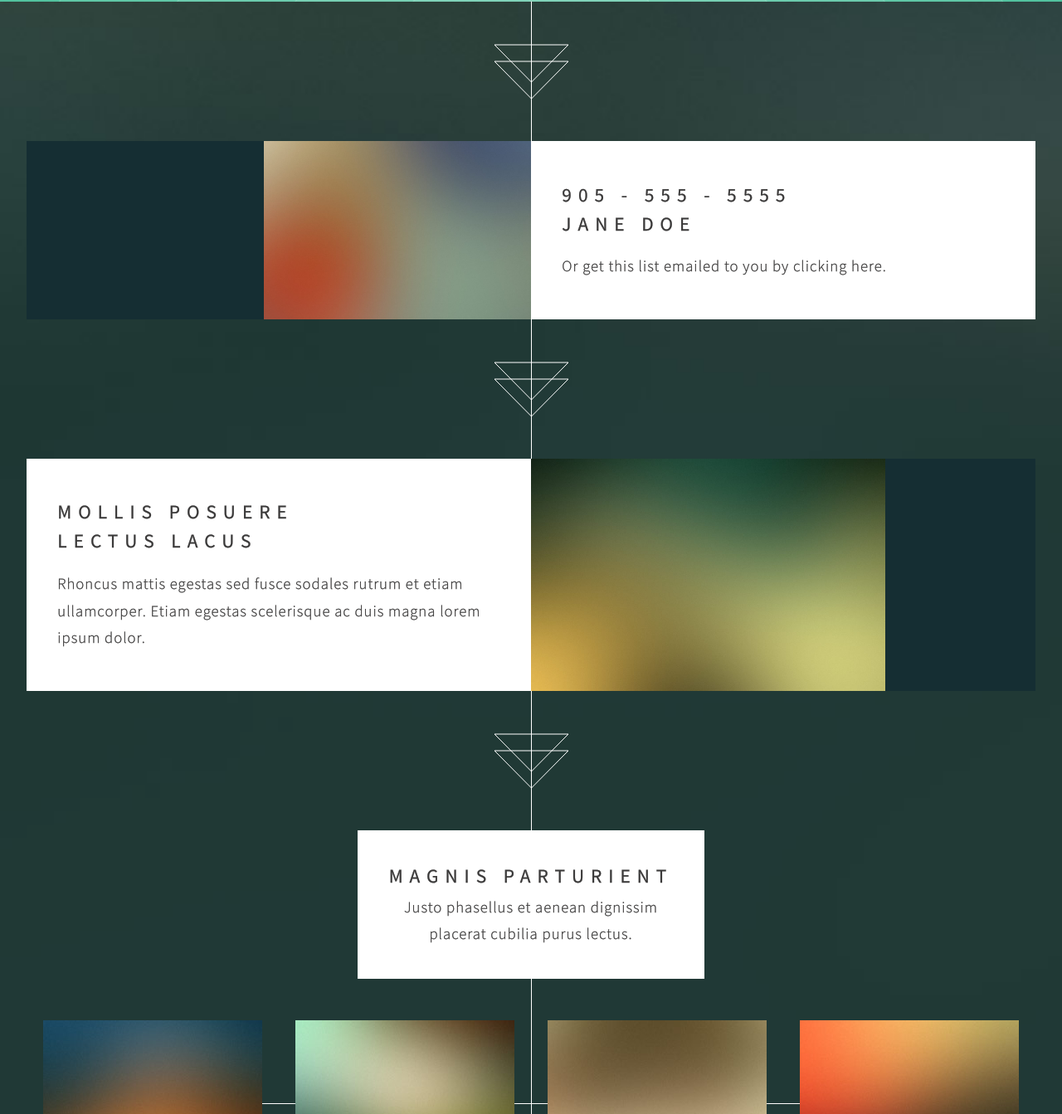
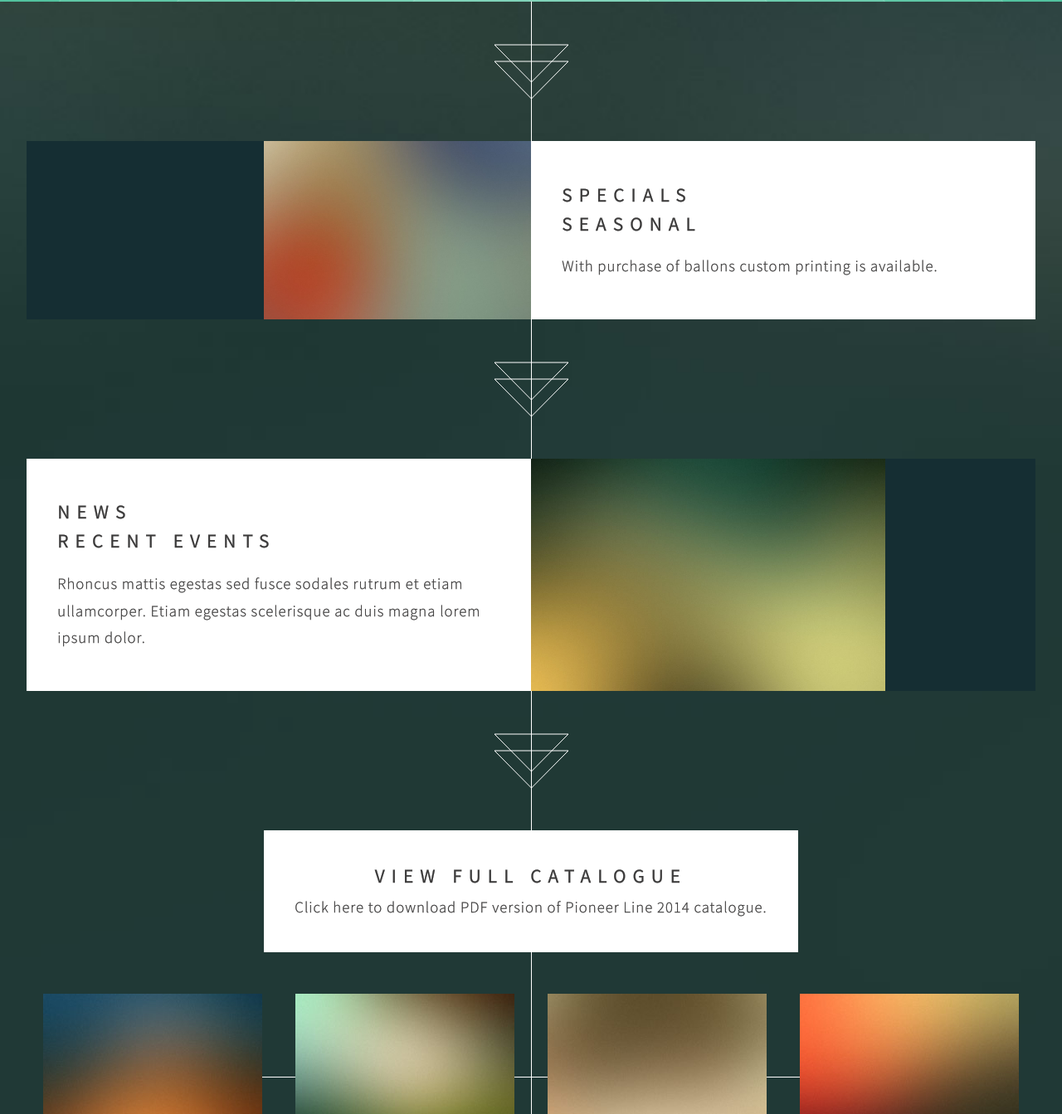
Before and after one commit to DeBraid/pl, a plain HTML site: page index.html in a window 1280 px wide. Shown: the part 1343-2686 px from the top of the page at 83% size. Drawn offline with nearby package versions, Linux system fonts and the light colour scheme.

Commit message:
copy updated and content added to proper divs

```diff
--- a/index.html
+++ b/index.html
@@ -109,10 +109,10 @@
 				<a href="http://ineedchemicalx.deviantart.com/art/Time-goes-by-too-fast-335982438" class="image full"><img src="images/pic01.jpg" alt="" /></a>
 				<div class="inner">
 					<header>
-						<h2>905 - 555 - 5555<br />
-						Jane Doe</h2>
+						<h2>Specials<br />
+						Seasonal</h2>
 					</header>
-					<p>Or get this list emailed to you by clicking here.</p>
+					<p>With purchase of ballons custom printing is available.</p>
 				</div>
 			</article>
 
@@ -121,8 +121,8 @@
 				<a href="http://ineedchemicalx.deviantart.com/art/Kingdom-of-the-Wind-348268044" class="image full"><img src="images/pic02.jpg" alt="" /></a>
 				<div class="inner">
 					<header>
-						<h2>Mollis posuere<br />
-						lectus lacus</h2>
+						<h2>News<br />
+						Recent Events</h2>
 					</header>
 					<p>Rhoncus mattis egestas sed fusce sodales rutrum et etiam ullamcorper. Etiam egestas scelerisque ac duis magna lorem ipsum dolor.</p>
 				</div>
@@ -131,9 +131,8 @@
 		<!-- Portfolio -->
 			<article class="container box style2">
 				<header>
-					<h2>Magnis parturient</h2>
-					<p>Justo phasellus et aenean dignissim<br />
-					placerat cubilia purus lectus.</p>
+					<h2>View Full Catalogue</h2>
+					<p>Click here to download PDF version of Pioneer Line 2014 catalogue.</p>
 				</header>
 				<div class="inner gallery">
 					<div class="row flush">
```
